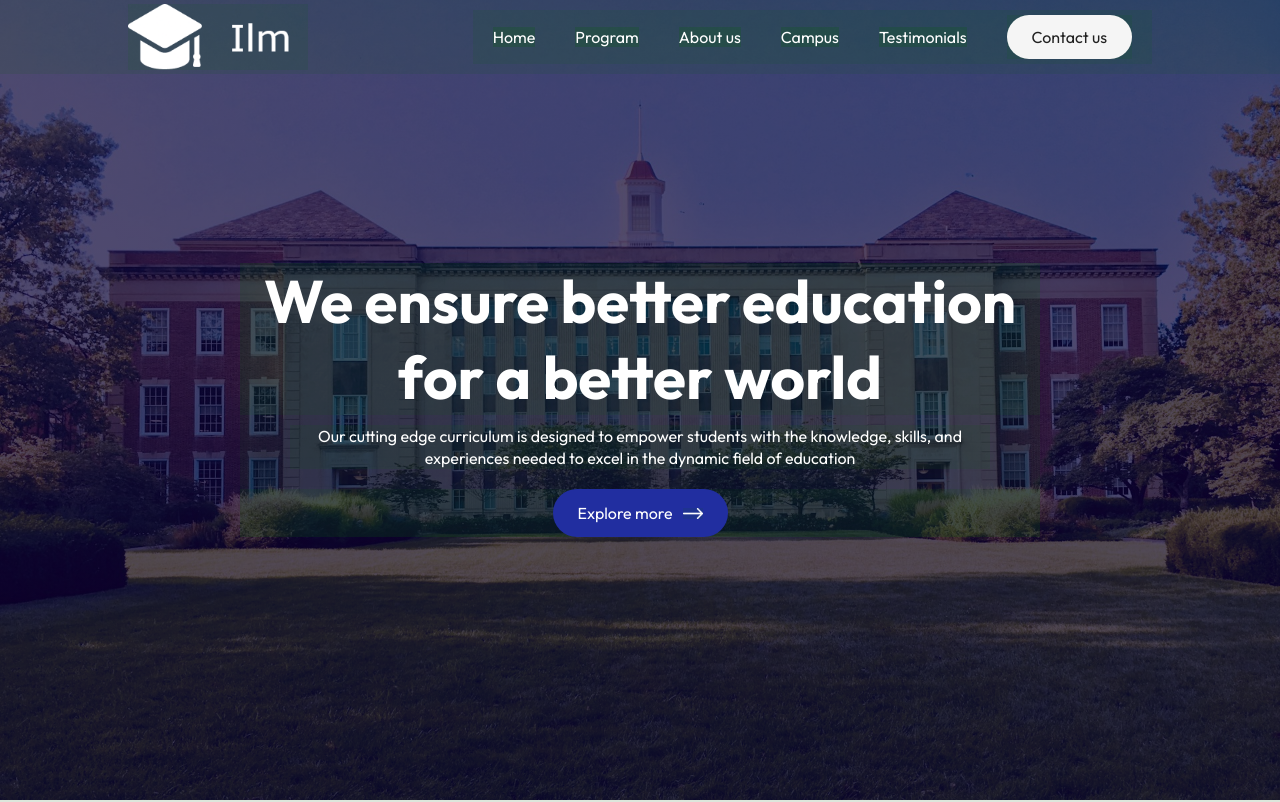
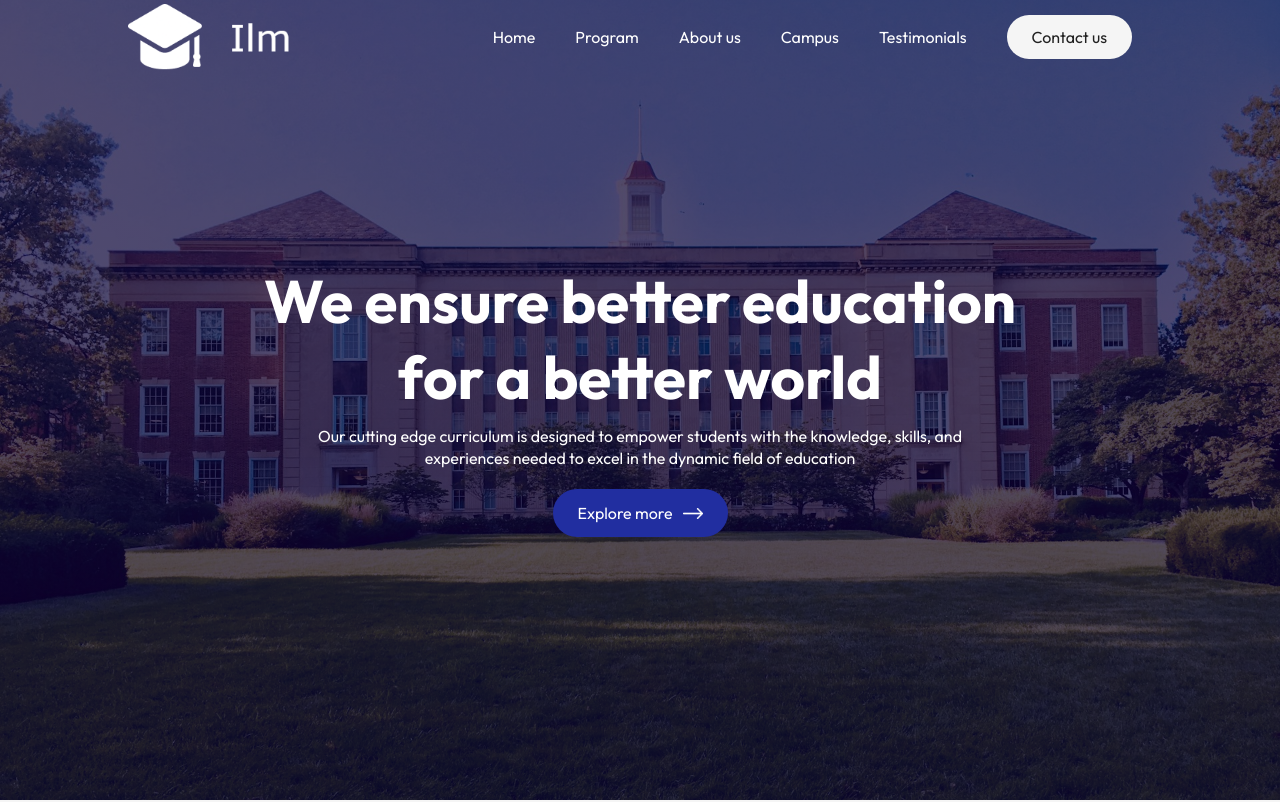
Before and after one commit to Samir-Mulla/Educational-website, a React (Vite) app: page / in a window 1280 px wide. Shown: the top 802 px of the page. Built offline with nearby package versions, Linux system fonts and the light colour scheme.

Commit message:
style : debugging code commented

```diff
--- a/src/index.css
+++ b/src/index.css
@@ -5,7 +5,7 @@
     padding: 0;
     box-sizing: border-box;
     font-family: "Outfit", sans-serif;
-    background: rgb(0 100 0 / 0.1);
+    /* background: rgb(0 100 0 / 0.1); */
 }
 
 body{
```
